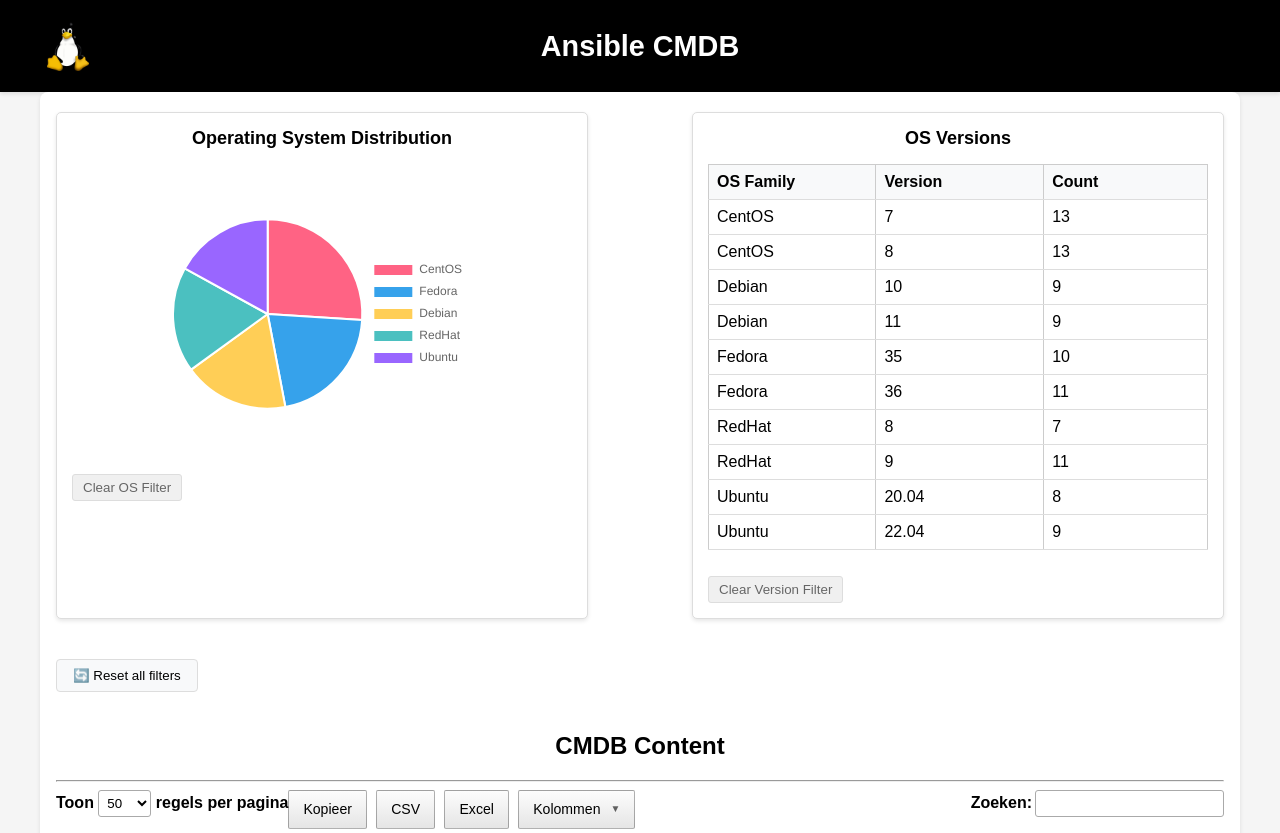
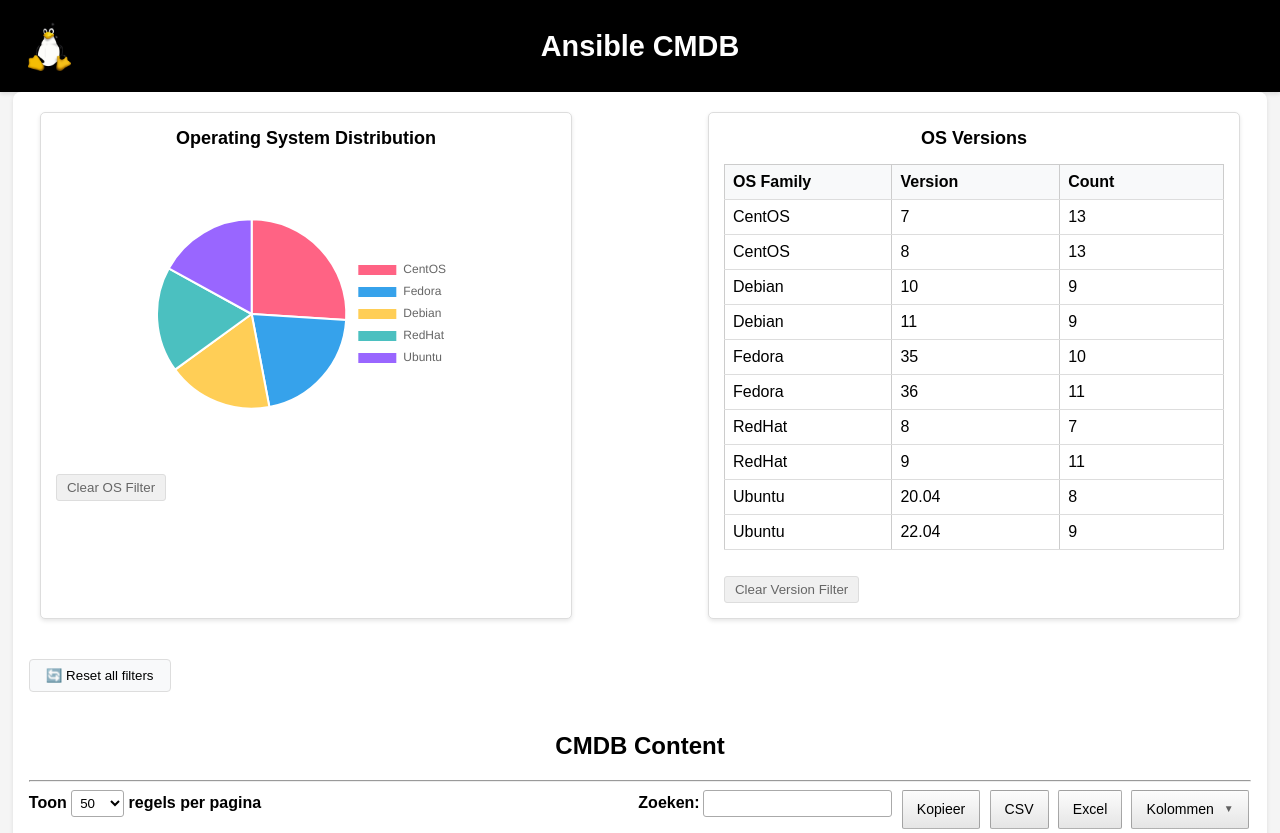
Before and after one commit to g-martens/ansible-cmdb-flask, a Flask app: page / in a window 1280 px wide. Shown: the top 833 px of the page. Run offline with Flask 3, Linux system fonts and the light colour scheme.

Commit message:
change body, main

```diff
--- a/cmdb_app/static/css/style.css
+++ b/cmdb_app/static/css/style.css
@@ -17,9 +17,9 @@
   border-radius: 8px;
   box-shadow: 0 2px 4px rgba(0,0,0,0.1);
   flex: 1;
-  max-width: 1800px;
+  max-width: 2400px;
   margin: 20px auto;
-  width: 95%;
+  width: 98%;
   box-sizing: border-box;
 }
 
@@ -37,11 +37,11 @@
   display: flex;
   align-items: center;
   justify-content: center;
-  max-width: 1800px;
+  max-width: 2400px;
   margin: 0 auto;
   position: relative;
   height: 60px;
-  width: 95%;
+  width: 98%;
 }
 
 .logo {
@@ -118,6 +118,29 @@
 .dataTables_wrapper {
   width: 100%;
   margin: 0 auto;
+}
+
+/* DataTables length dropdown and buttons positioning */
+.dataTables_wrapper .dt-buttons {
+  float: right !important;
+  margin-left: 10px;
+}
+
+.dataTables_wrapper .dataTables_length {
+  float: left !important;
+  margin-right: 10px;
+}
+
+.dataTables_wrapper .dataTables_filter {
+  float: right !important;
+  margin-left: 10px;
+}
+
+/* Clear the float after the buttons and length selector */
+.dataTables_wrapper::after {
+  content: "";
+  display: table;
+  clear: both;
 }
 
 /* Selection info styling */
@@ -243,7 +266,7 @@
 
 /* Main content styles */
 main {
-    max-width: 1200px;
+    max-width: 2400px;
     margin: 0 auto;
     padding: 0 1rem;
 }
```
